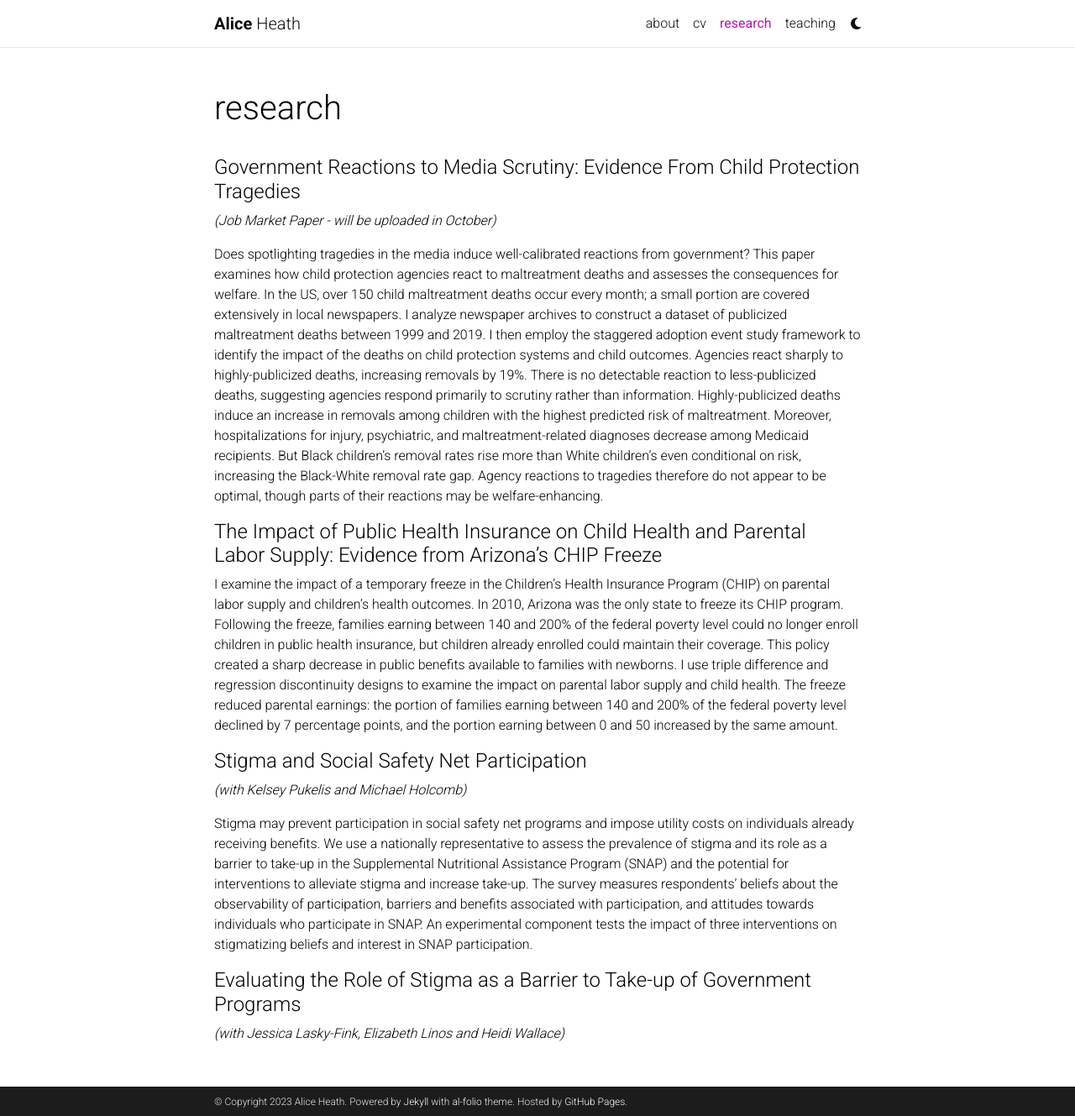
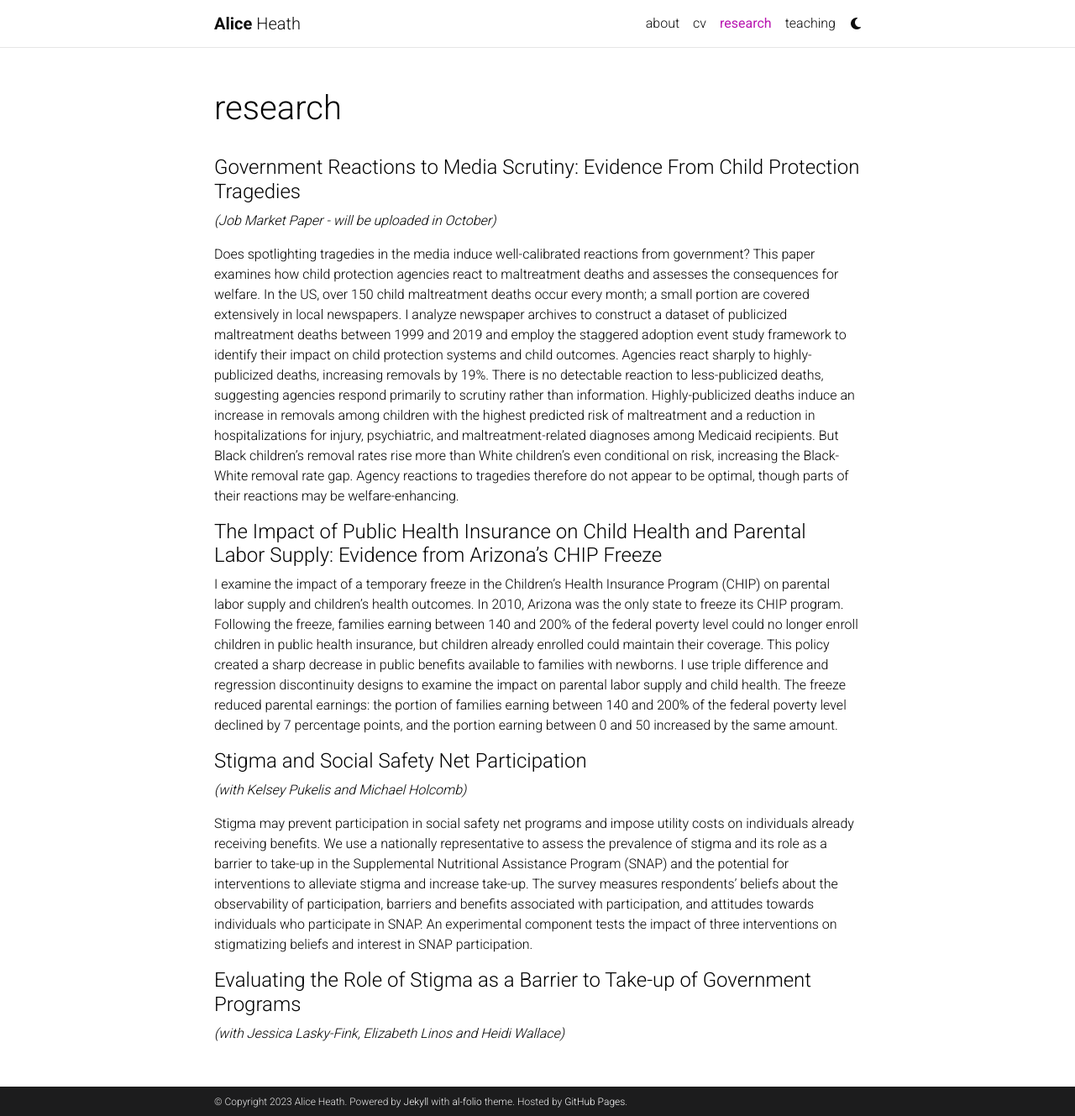
Before and after one commit to aliceheath/aliceheath.github.io, a Jekyll site: the page built from _pages/research.md, in a window 1280 px wide and 1329 px high. Shown: the whole window at 84% size. Built offline with Jekyll 4.4.1, drawn with Linux system fonts in a browser that asks for light colours; comment, search, counter and statistics services are not loaded; a style sheet for code colours, icons or effects is not loaded.

Commit message:
Update JMP and abstract in all places

```diff
--- a/_pages/research.md
+++ b/_pages/research.md
@@ -9,7 +9,7 @@
 #### Government Reactions to Media Scrutiny: Evidence From Child Protection Tragedies
 *(Job Market Paper - will be uploaded in October)*
 
-Does spotlighting tragedies in the media induce well-calibrated reactions from government? This paper examines how child protection agencies react to maltreatment deaths and assesses the consequences for welfare. In the US, over 150 child maltreatment deaths occur every month; a small portion are covered extensively in local newspapers. I analyze newspaper archives to construct a dataset of publicized maltreatment deaths between 1999 and 2019. I then employ the staggered adoption event study framework to identify the impact of the deaths on child protection systems and child outcomes. Agencies react sharply to highly-publicized deaths, increasing removals by 19%. There is no detectable reaction to less-publicized deaths, suggesting agencies respond primarily to scrutiny rather than information. Highly-publicized deaths induce an increase in removals among children with the highest predicted risk of maltreatment. Moreover, hospitalizations for injury, psychiatric, and maltreatment-related diagnoses decrease among Medicaid recipients. But Black children's removal rates rise more than White children's even conditional on risk, increasing the Black-White removal rate gap. Agency reactions to tragedies therefore do not appear to be optimal, though parts of their reactions may be welfare-enhancing.
+Does spotlighting tragedies in the media induce well-calibrated reactions from government? This paper examines how child protection agencies react to maltreatment deaths and assesses the consequences for welfare. In the US, over 150 child maltreatment deaths occur every month; a small portion are covered extensively in local newspapers. I analyze newspaper archives to construct a dataset of publicized maltreatment deaths between 1999 and 2019 and employ the staggered adoption event study framework to identify their impact on child protection systems and child outcomes. Agencies react sharply to highly-publicized deaths, increasing removals by 19%. There is no detectable reaction to less-publicized deaths, suggesting agencies respond primarily to scrutiny rather than information. Highly-publicized deaths induce an increase in removals among children with the highest predicted risk of maltreatment and a reduction in hospitalizations for injury, psychiatric, and maltreatment-related diagnoses among Medicaid recipients. But Black children's removal rates rise more than White children's even conditional on risk, increasing the Black-White removal rate gap. Agency reactions to tragedies therefore do not appear to be optimal, though parts of their reactions may be welfare-enhancing.
 
 
 #### The Impact of Public Health Insurance on Child Health and Parental Labor Supply: Evidence from Arizona's CHIP Freeze
```
Also changed, not shown: 1 other file.
